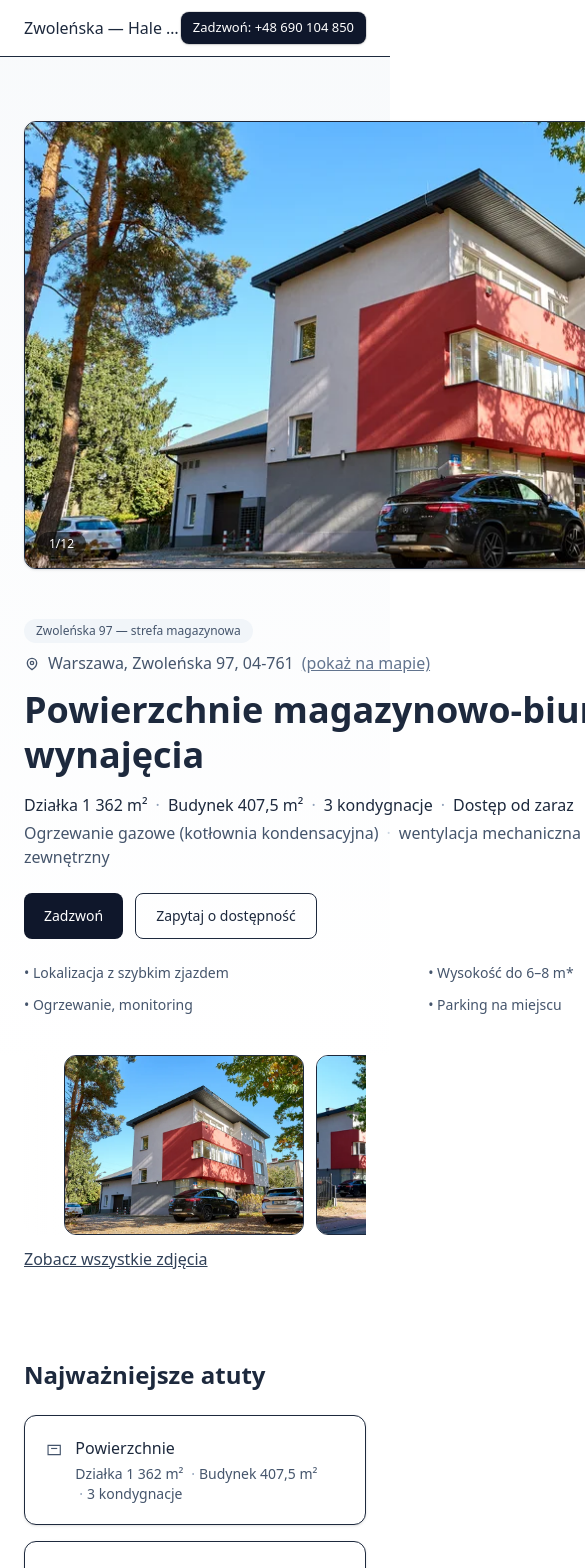
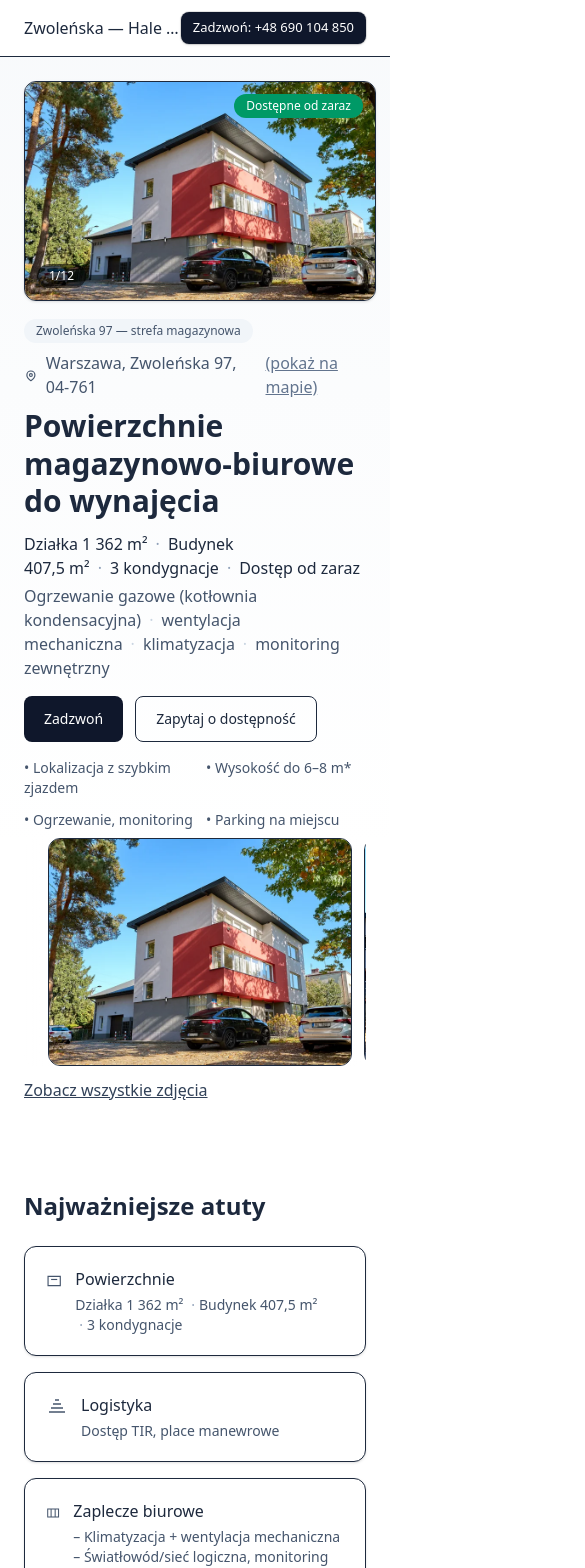
Before and after one commit to MateuszBuczynski/zwolenska97, a React (Vite) app: page / in a window 390 px wide. Shown: the top 1568 px of the page, 585 px wide, since content can reach past the window. Built offline with nearby package versions, Linux system fonts and the light colour scheme.

Commit message:
'poprawki_mobile'

```diff
--- a/src/components/Contact.jsx
+++ b/src/components/Contact.jsx
@@ -14,24 +14,12 @@
             Email: <a className="font-medium" href="mailto:michalbuczynski@op.pl">michalbuczynski@op.pl</a>
           </p>
 
-<form
-  action="https://formspree.io/f/mpwkarya"  // ← TU WSTAW SWÓJ ENDPOINT
-  method="POST"
-  className="grid gap-3"
->
-  {/* Temat maila na Twojej skrzynce */}
-  <input type="hidden" name="_subject" value="Zwoleńska 97 — nowa wiadomość z formularza" />
-  {/* Po wysłaniu pokażemy prostą stronę „dziękuję” Formspree */}
-  <input type="hidden" name="_next" value="https://formspree.io/thanks" />
-  {/* Honeypot anty-spam */}
-  <input type="text" name="_gotcha" className="hidden" tabIndex="-1" autoComplete="off" />
-
-  <input name="name" required placeholder="Imię i nazwisko" className="border p-3 rounded" />
-  <input type="email" name="email" required placeholder="Email" className="border p-3 rounded" />
-  <textarea name="message" required placeholder="Wiadomość" className="border p-3 rounded h-28" />
-  <button className="btn-primary w-fit">Wyślij</button>
-</form>
-
+          <form action="https://formspree.io/f/TWOJ_ID" method="POST" className="grid gap-3">
+            <input name="name" required placeholder="Imię i nazwisko" className="border p-3 rounded" />
+            <input type="email" name="email" required placeholder="Email" className="border p-3 rounded" />
+            <textarea name="message" required placeholder="Wiadomość" className="border p-3 rounded h-28" />
+            <button className="btn-primary w-fit">Wyślij</button>
+          </form>
 
         </div>
 
--- a/src/components/Showcase.jsx
+++ b/src/components/Showcase.jsx
@@ -7,7 +7,7 @@
   const [idx, setIdx] = useState(0);
   const railRef = useRef(null);
 
-  const hero = photos.find(p => p.base === "DSC_6917") ?? photos[0];
+  const hero = photos[0];
   const thumbs = photos;
 
   const scrollBy = (dir) => {
@@ -19,14 +19,17 @@
 
   return (
     <>
-      {/* HERO */}
+      {/* HERO – XS: jeden ciąg (hero nad tekstem), SM+: 2 kolumny */}
       <section className="bg-gradient-to-b from-slate-50 to-white" id="oferta">
-        <div className="container section grid md:grid-cols-2 gap-12 items-center">
-          <div className="order-1 md:order-2">
+        <div className="container py-6 sm:py-10 grid sm:grid-cols-2 gap-4 sm:gap-8 lg:gap-12 items-start">
+          {/* HERO jako pierwsze na mobile */}
+          <div className="order-1 sm:order-2">
             <button
-              className="relative card overflow-hidden block w-full"
-              style={{ aspectRatio: "16 / 9", minHeight: "28rem" }}
-              onClick={() => { setIdx(0); setOpen(true); }}
+              className="relative card overflow-hidden block w-full aspect-[16/10] min-h-[220px] sm:min-h-[280px]"
+              onClick={() => {
+                setIdx(0);
+                setOpen(true);
+              }}
               aria-label="Otwórz galerię"
               type="button"
             >
@@ -35,35 +38,46 @@
                 srcSet={srcSet(hero.base)}
                 sizes={sizesHero}
                 alt={hero.alt}
-                className="w-full h-full object-cover"
+                className="absolute inset-0 w-full h-full object-cover"
                 loading="eager"
               />
-              <span className="absolute top-3 right-3 badge bg-emerald-600 text-white">Dostępne od zaraz</span>
-              <span className="absolute left-3 bottom-3 badge bg-black/55 text-white">1/{photos.length}</span>
+              <span className="absolute top-3 right-3 badge bg-emerald-600 text-white">
+                Dostępne od zaraz
+              </span>
+              <span className="absolute left-3 bottom-3 badge bg-black/55 text-white">
+                1/{photos.length}
+              </span>
             </button>
           </div>
 
-          <div className="order-2 md:order-1">
+          {/* Tekst – na mobile pod hero, na SM+ z lewej */}
+          <div className="order-2 sm:order-1">
             <span className="badge">Zwoleńska 97 — strefa magazynowa</span>
 
-{/* Adres obiektu */}
+            {/* Adres */}
             <p className="mt-2 text-slate-600 flex items-center gap-2">
-  {/* mała ikonka pinezki */}
               <svg width="16" height="16" viewBox="0 0 24 24" fill="none" aria-hidden="true">
-    <path d="M12 22s7-4.35 7-10a7 7 0 1 0-14 0c0 5.65 7 10 7 10Z" stroke="currentColor" strokeWidth="2" strokeLinecap="round" strokeLinejoin="round"/>
-    <circle cx="12" cy="12" r="2.5" stroke="currentColor" strokeWidth="2"/>
+                <path
+                  d="M12 22s7-4.35 7-10a7 7 0 1 0-14 0c0 5.65 7 10 7 10Z"
+                  stroke="currentColor"
+                  strokeWidth="2"
+                  strokeLinecap="round"
+                  strokeLinejoin="round"
+                />
+                <circle cx="12" cy="12" r="2.5" stroke="currentColor" strokeWidth="2" />
               </svg>
               <span>Warszawa, Zwoleńska 97, 04-761</span>
-  <a href="#contact" className="underline text-slate-500 hover:text-slate-700">(pokaż na mapie)</a>
+              <a href="#contact" className="underline text-slate-500 hover:text-slate-700">
+                (pokaż na mapie)
+              </a>
             </p>
 
-
-            <h1 className="mt-3 text-4xl md:text-5xl font-bold leading-tight">
+            <h1 className="mt-2 text-3xl sm:text-4xl md:text-5xl font-bold leading-tight">
               Powierzchnie magazynowo-biurowe do wynajęcia
             </h1>
 
             {/* Linia 1 — liczby */}
-<p className="mt-4 text-slate-800 font-medium">
+            <p className="mt-3 text-slate-800 font-medium">
               Działka 1&nbsp;362&nbsp;m²
               <span className="mx-2 text-slate-400">·</span>
               Budynek 407,5&nbsp;m²
@@ -84,12 +98,16 @@
               monitoring zewnętrzny
             </p>
 
-<div className="mt-6 flex gap-3">
+            <div className="mt-4 flex gap-3">
+              <a className="btn-primary" href="tel:+48690104850">
+                Zadzwoń
+              </a>
+              <a className="btn-outline" href="#contact">
+                Zapytaj o dostępność
+              </a>
+            </div>
 
-              <a className="btn-primary" href="tel:+48123456789">Zadzwoń</a>
-              <a className="btn-outline" href="#contact">Zapytaj o dostępność</a>
-            </div>
-            <ul className="mt-6 grid grid-cols-2 gap-3 text-sm text-slate-600">
+            <ul className="mt-4 grid grid-cols-2 gap-3 text-sm text-slate-600">
               <li>• Lokalizacja z szybkim zjazdem</li>
               <li>• Wysokość do 6–8 m*</li>
               <li>• Ogrzewanie, monitoring</li>
@@ -101,37 +119,46 @@
 
       {/* SLIDER miniatur */}
       <section className="bg-white">
-        <div className="container pb-6 -mt-6">
+        <div className="container pb-6 -mt-4">
           <div className="relative">
-            <div className="pointer-events-none absolute inset-y-0 left-0 w-14 bg-gradient-to-r from-white to-transparent rounded-l-xl" />
-            <div className="pointer-events-none absolute inset-y-0 right-0 w-14 bg-gradient-to-l from-white to-transparent rounded-r-xl" />
+            {/* miękkie maski po bokach */}
+            <div className="pointer-events-none absolute inset-y-0 left-0 w-12 bg-gradient-to-r from-white to-transparent rounded-l-xl" />
+            <div className="pointer-events-none absolute inset-y-0 right-0 w-12 bg-gradient-to-l from-white to-transparent rounded-r-xl" />
 
+            {/* strzałki (ukryte na bardzo małych ekranach jeśli chcesz) */}
             <button
               className="hidden sm:flex items-center justify-center absolute -left-5 top-1/2 -translate-y-1/2 z-20 w-11 h-11 rounded-full bg-slate-900 text-white shadow-lg ring-1 ring-black/10 hover:scale-105 transition"
-              onClick={() => scrollBy(-1)} aria-label="Przewiń w lewo" type="button"
+              onClick={() => scrollBy(-1)}
+              aria-label="Przewiń w lewo"
+              type="button"
             >
               <svg width="18" height="18" viewBox="0 0 24 24" fill="none" aria-hidden="true">
-                <path d="M15 6l-6 6 6 6" stroke="currentColor" strokeWidth="2" strokeLinecap="round" strokeLinejoin="round"/>
+                <path d="M15 6l-6 6 6 6" stroke="currentColor" strokeWidth="2" strokeLinecap="round" strokeLinejoin="round" />
               </svg>
             </button>
             <button
               className="hidden sm:flex items-center justify-center absolute -right-5 top-1/2 -translate-y-1/2 z-20 w-11 h-11 rounded-full bg-slate-900 text-white shadow-lg ring-1 ring-black/10 hover:scale-105 transition"
-              onClick={() => scrollBy(1)} aria-label="Przewiń w prawo" type="button"
+              onClick={() => scrollBy(1)}
+              aria-label="Przewiń w prawo"
+              type="button"
             >
               <svg width="18" height="18" viewBox="0 0 24 24" fill="none" aria-hidden="true">
-                <path d="M9 6l6 6-6 6" stroke="currentColor" strokeWidth="2" strokeLinecap="round" strokeLinejoin="round"/>
+                <path d="M9 6l6 6-6 6" stroke="currentColor" strokeWidth="2" strokeLinecap="round" strokeLinejoin="round" />
               </svg>
             </button>
 
             <div
               ref={railRef}
-              className="flex gap-3 overflow-x-auto no-scrollbar scroll-smooth pl-10 pr-10 sm:pl-16 sm:pr-16"
+              className="flex gap-3 overflow-x-auto no-scrollbar scroll-smooth pl-6 pr-6 sm:pl-10 sm:pr-10"
             >
               {thumbs.map((t, i) => (
                 <button
                   key={t.base}
-                  className="relative shrink-0 w-[240px] md:w-[280px] aspect-[4/3] overflow-hidden rounded-xl border bg-white"
-                  onClick={() => { setIdx(i); setOpen(true); }}
+                  className="relative shrink-0 w-[78vw] sm:w-[320px] md:w-[300px] aspect-[4/3] overflow-hidden rounded-xl border bg-white"
+                  onClick={() => {
+                    setIdx(i);
+                    setOpen(true);
+                  }}
                   aria-label={`Otwórz zdjęcie ${i + 1}`}
                   type="button"
                 >
@@ -148,8 +175,16 @@
             </div>
           </div>
 
+          {/* Link dla XS jeśli ktoś woli listę */}
           <div className="sm:hidden mt-3">
-            <button className="underline text-slate-700" onClick={() => { setIdx(0); setOpen(true); }} type="button">
+            <button
+              className="underline text-slate-700"
+              onClick={() => {
+                setIdx(0);
+                setOpen(true);
+              }}
+              type="button"
+            >
               Zobacz wszystkie zdjęcia
             </button>
           </div>
```
Lines whose indentation alone changed are shown as unchanged.
